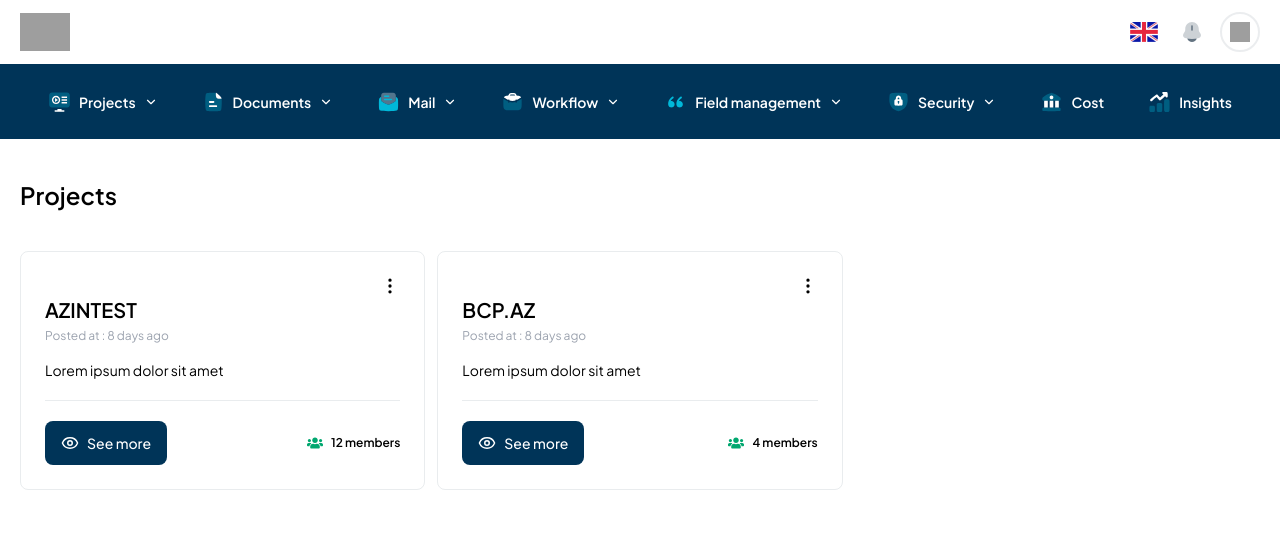
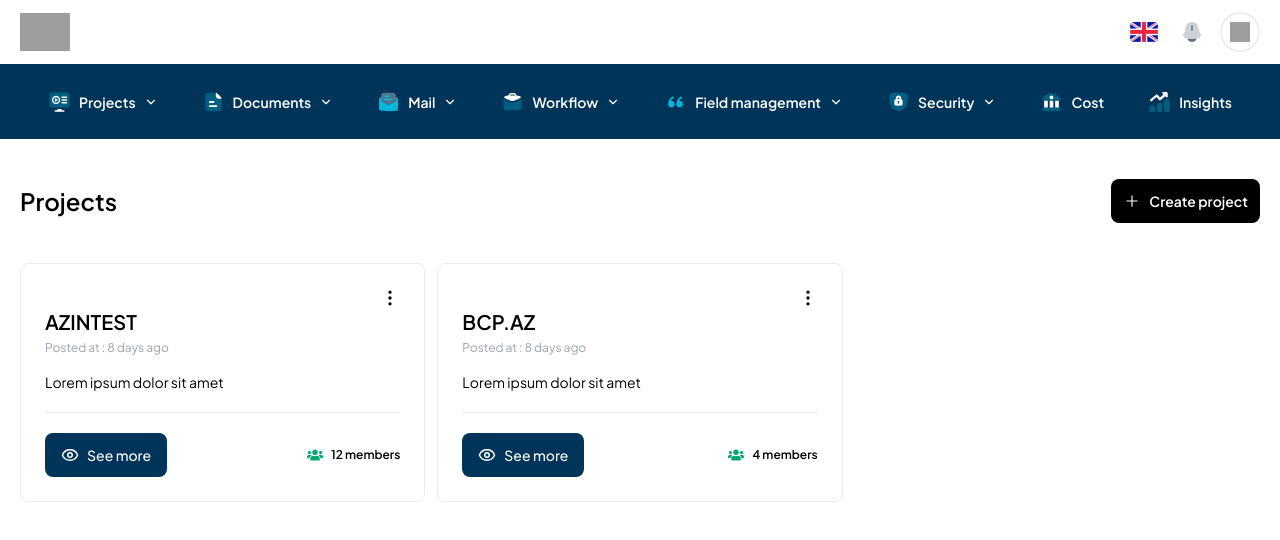
Before and after one commit to BCPAZ/crm-app, a React (Vite) app: page /projects in a window 1280 px wide. Shown: the top 540 px of the page. Built offline with nearby package versions, Linux system fonts and the light colour scheme; grey boxes are pictures that could not be loaded.

Commit message:
feat : Create project aded

```diff
--- a/src/views/App/Projects.jsx
+++ b/src/views/App/Projects.jsx
@@ -1,13 +1,23 @@
 import tasks from "@/mocks/tasks";
 import { Link } from "react-router-dom";
 import { FaUsers } from "react-icons/fa";
-import { LuMoreVertical,LuEye } from "react-icons/lu";
+import { LuMoreVertical, LuEye } from "react-icons/lu";
+import { IoAddSharp } from "react-icons/io5";
 import moment from "moment";
 const Projects = () => {
   return (
     <section>
       <div className="siteContainer">
-        <h1 className="text-2xl font-semibold mt-10">Projects</h1>
+        <div className="flex items-center justify-between mt-10">
+          <h1 className="text-2xl font-semibold ">Projects</h1>
+          <Link
+            to={"/create-new-user"}
+            className="bg-black p-3 font-semibold text-white rounded-lg text-sm flex items-center gap-2"
+          >
+            <IoAddSharp size={18} />
+            Create project
+          </Link>
+        </div>
         <div className="grid lg:grid-cols-3 sm:grid-cols-2 grid-cols-1 gap-3 mt-10">
           {tasks.map((task, index) => (
             <div
@@ -32,7 +42,7 @@ const Projects = () => {
                   className="text-white bg-secondary font-medium rounded-lg py-3 px-4 text-sm w-fit flex items-center gap-2"
                   to={`${task.id}`}
                 >
-                  <LuEye size={18}/>
+                  <LuEye size={18} />
                   See more
                 </Link>
                 <span className="flex items-center gap-2 text-xs font-semibold">
```
